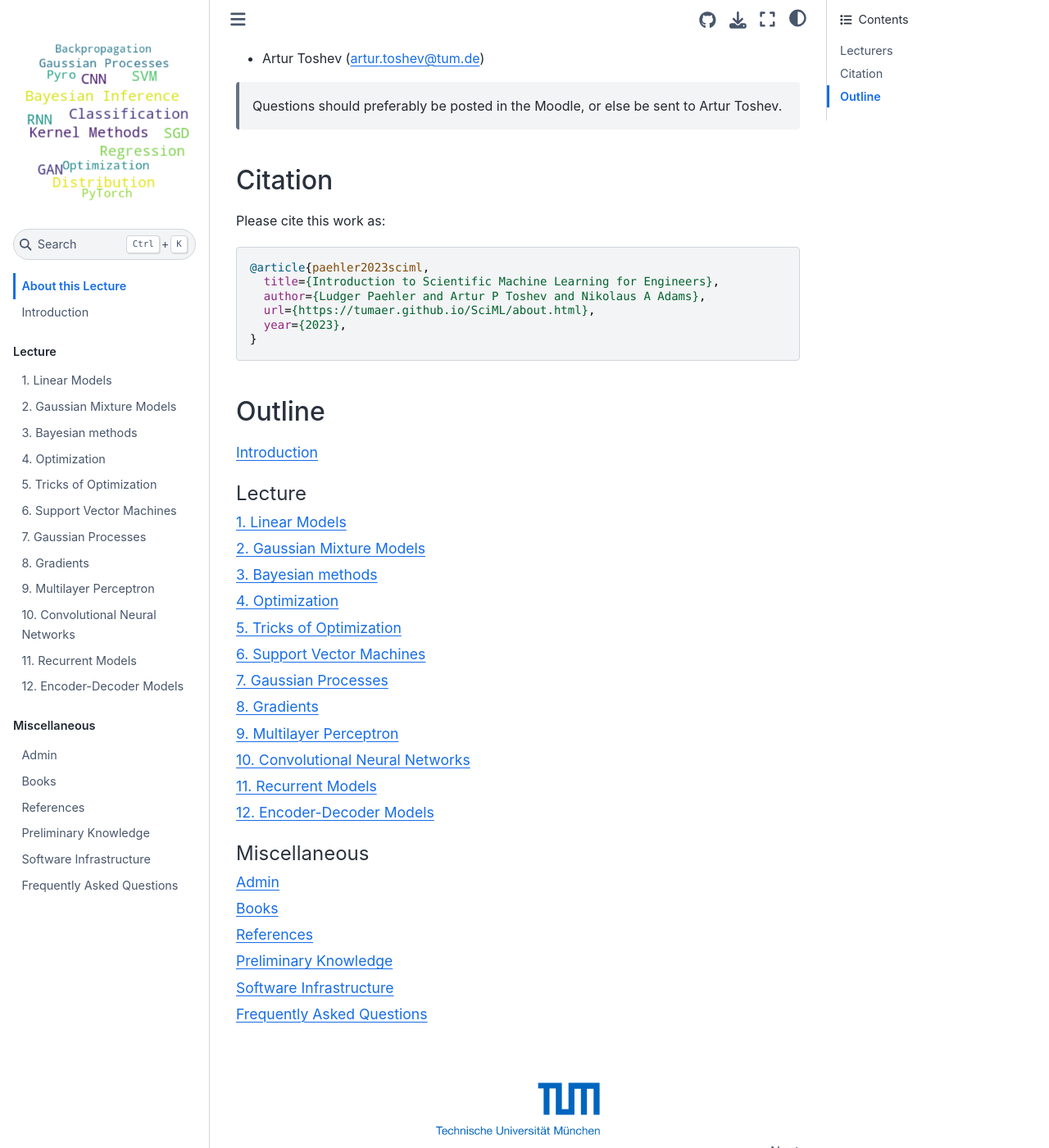
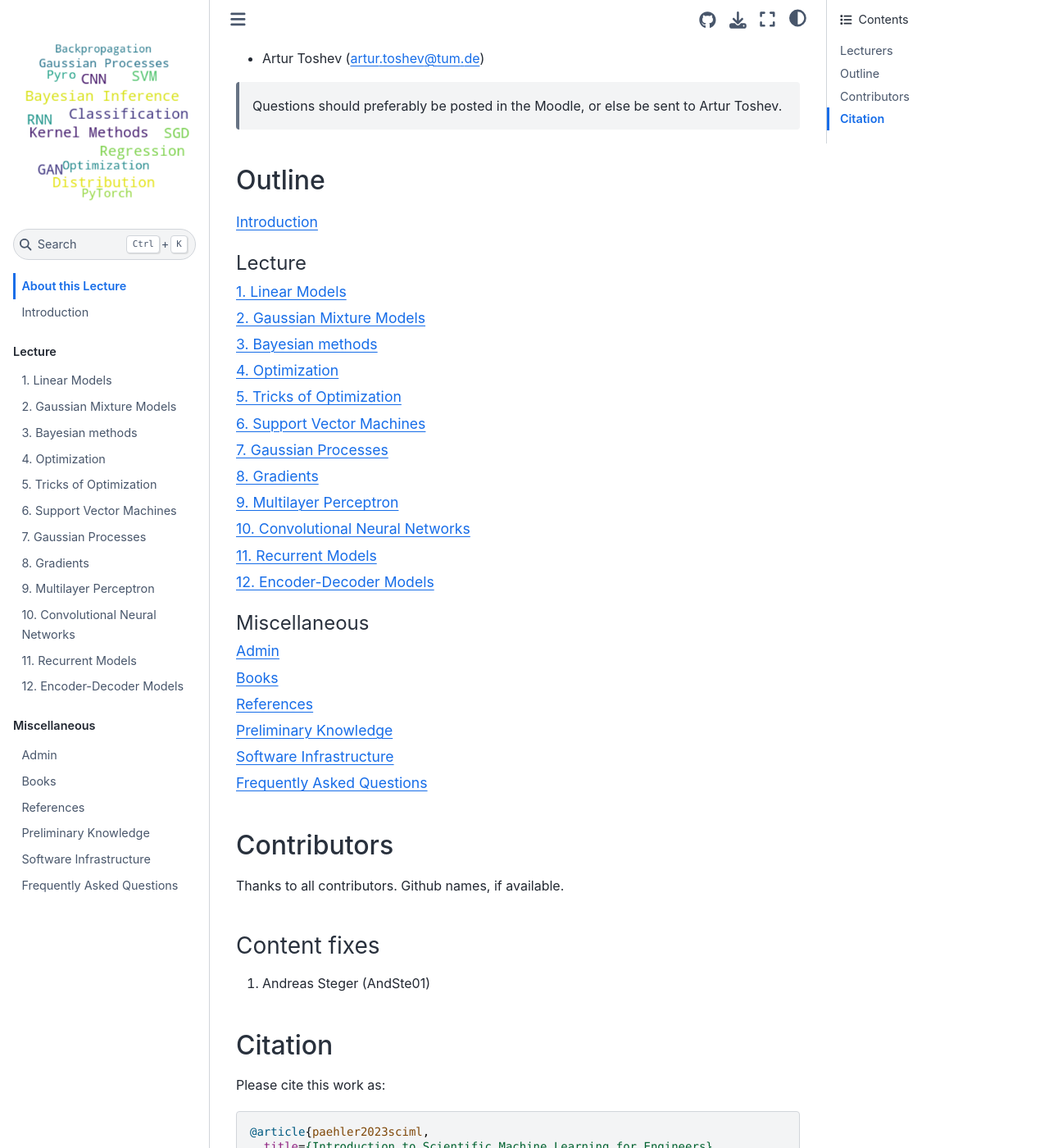
Before and after one commit to tumaer/SciML, a Jupyter Book: the page built from about.md, in a window 1280 px wide and 1400 px high, scrolled down 382 px. Shown: the whole window at 82% size. Built offline with Jupyter Book 1.0.4 settings and Sphinx 7.4.7 and the Sphinx Book theme 1.1.4, drawn with Linux system fonts in a browser that asks for light colours; pages that are not in the unit, such as notebooks, are missing from menus.

Commit message:
add contributors section and first PR contributor

````diff
--- a/about.md
+++ b/about.md
@@ -10,6 +10,22 @@ The course breaks down into an introduction to the topic, followed by 4 core con
 - Artur Toshev (artur.toshev@tum.de)
 
 > Questions should preferably be posted in the Moodle, or else be sent to Artur Toshev.
+
+
+## Outline
+
+```{tableofcontents}
+```
+
+
+## Contributors
+
+Thanks to all contributors. Github names, if available.
+
+### Content fixes
+
+1. Andreas Steger (AndSte01)
+
 
 ## Citation
 
@@ -24,11 +40,6 @@ Please cite this work as:
 }
 ```
 
-## Outline
-
-```{tableofcontents}
-```
-
 <br>
 <br>
 
````
